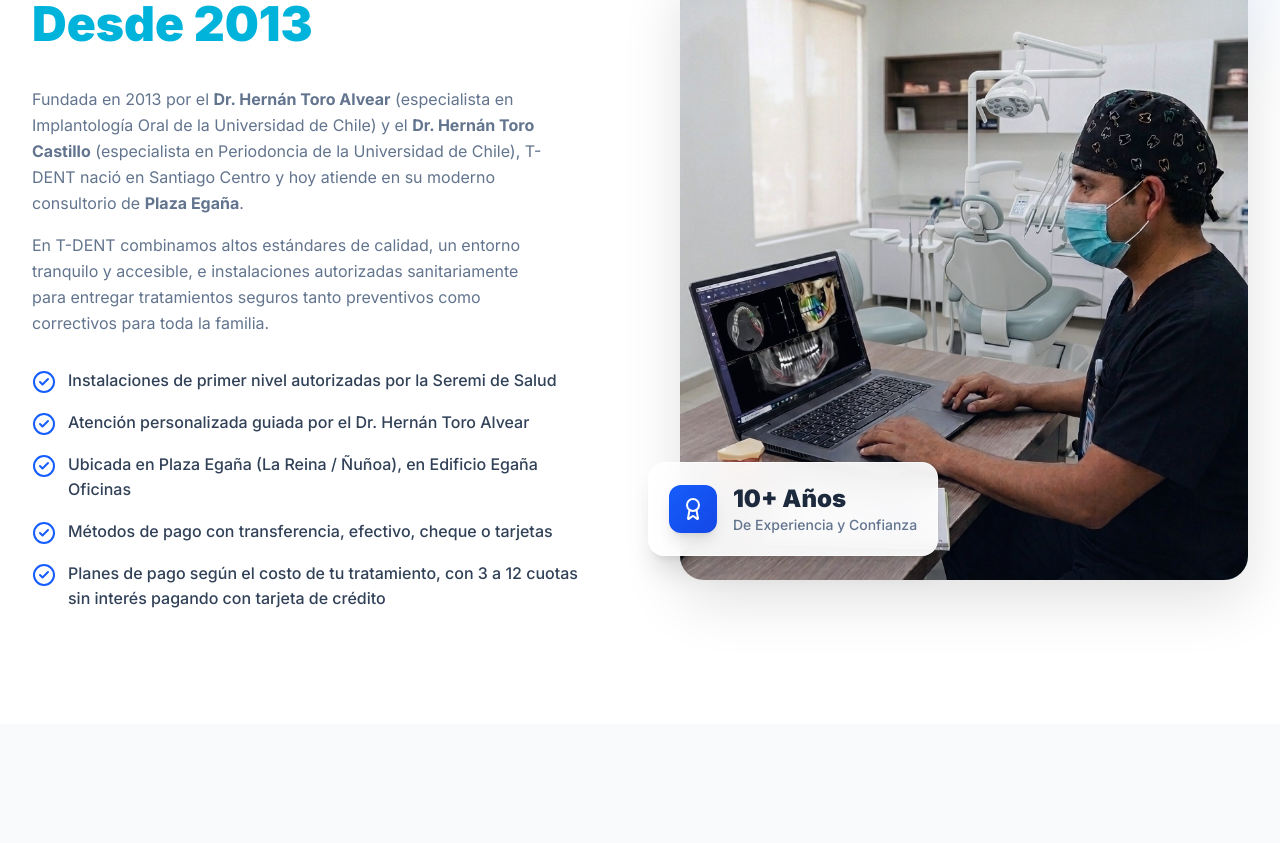
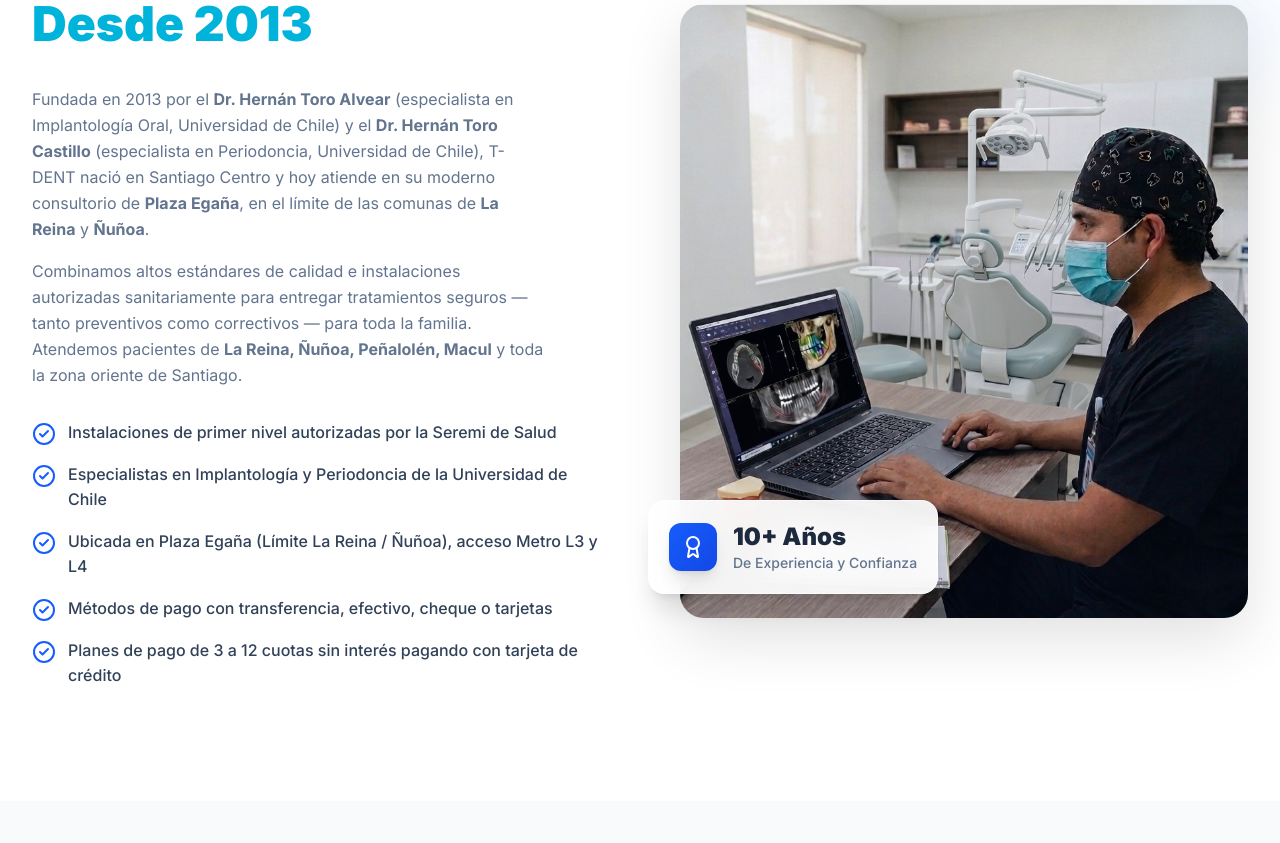
Before and after one commit to xngar/tdent-temp, a Next.js app: page / in a window 1280 px wide. Shown: the part 1222-2065 px from the top of the page. Built offline with nearby package versions, Linux system fonts and the light colour scheme.

Commit message:
feat: implement core UI components, metadata, and SEO structure for T-DENT website

```diff
--- a/src/app/components/Contact.tsx
+++ b/src/app/components/Contact.tsx
@@ -120,7 +120,9 @@
             <p className="text-blue-100 text-sm leading-relaxed font-medium">
               Av. Ossa 235 of 835,
               <br />
-              La Reina, Santiago, Chile
+              Plaza Egaña — La Reina, Santiago
+              <br />
+              <span className="text-blue-200 text-xs">A pasos del Metro L3 y L4</span>
             </p>
           </div>
 
--- a/src/app/components/Footer.tsx
+++ b/src/app/components/Footer.tsx
@@ -96,9 +96,9 @@
             </Link>
 
             <p className="text-white text-sm leading-relaxed max-w-xs">
-              Atención odontológica personalizada y de calidad desde 2013.
-              Ubicados en Plaza Egaña con instalaciones autorizadas por la
-              Seremi de Salud.
+              Clínica dental especializada en Plaza Egaña desde 2013.
+              Especialistas en Implantología y Periodoncia, atendiendo pacientes de
+              <strong className="font-semibold"> La Reina, Ñuñoa, Peñalolén</strong> y toda la zona oriente de Santiago. Instalaciones autorizadas por la Seremi de Salud.
             </p>
 
             {/* Social links */}
--- a/src/app/components/Hero.tsx
+++ b/src/app/components/Hero.tsx
@@ -73,8 +73,8 @@
               <span className="font-semibold text-slate-800">
                 atención personalizada
               </span>{" "}
-              y<span className="gradient-text"> tecnología de vanguardia</span>{" "}
-              en un entorno moderno, tranquilo y accesible.
+              y{" "}<span className="gradient-text">tecnología de vanguardia</span>{" "}
+              en <strong className="text-slate-700">Plaza Egaña, La Reina</strong> — a pasos del Metro, atendiendo pacientes de <strong className="text-slate-700">Ñuñoa, Peñalolén y toda la zona oriente</strong>.
             </p>
 
             {/* Short description */}
--- a/src/app/components/OurApproach.tsx
+++ b/src/app/components/OurApproach.tsx
@@ -4,10 +4,10 @@
 
 const checkItems = [
   "Instalaciones de primer nivel autorizadas por la Seremi de Salud",
-  "Atención personalizada guiada por el Dr. Hernán Toro Alvear",
-  "Ubicada en Plaza Egaña (La Reina / Ñuñoa), en Edificio Egaña Oficinas",
+  "Especialistas en Implantología y Periodoncia de la Universidad de Chile",
+  "Ubicada en Plaza Egaña (Límite La Reina / Ñuñoa), acceso Metro L3 y L4",
   "Métodos de pago con transferencia, efectivo, cheque o tarjetas",
-  "Planes de pago según el costo de tu tratamiento, con 3 a 12 cuotas sin interés pagando con tarjeta de crédito",
+  "Planes de pago de 3 a 12 cuotas sin interés pagando con tarjeta de crédito",
 ];
 
 export default function OurApproach() {
@@ -37,15 +37,14 @@
             <div className="space-y-4 text-slate-500 leading-relaxed max-w-lg">
               <p>
                 Fundada en 2013 por el <strong>Dr. Hernán Toro Alvear</strong>{" "}
-                (especialista en Implantología Oral de la Universidad de Chile) y el <strong>Dr. Hernán Toro Castillo</strong> (especialista en Periodoncia de la Universidad de Chile), T-DENT
+                (especialista en Implantología Oral, Universidad de Chile) y el <strong>Dr. Hernán Toro Castillo</strong> (especialista en Periodoncia, Universidad de Chile), T-DENT
                 nació en Santiago Centro y hoy atiende en su moderno consultorio
-                de <strong>Plaza Egaña</strong>.
+                de <strong>Plaza Egaña</strong>, en el límite de las comunas de <strong>La Reina</strong> y <strong>Ñuñoa</strong>.
               </p>
               <p>
-                En T-DENT combinamos altos estándares de calidad, un entorno tranquilo y
-                accesible, e instalaciones autorizadas sanitariamente para
-                entregar tratamientos seguros tanto preventivos como correctivos
-                para toda la familia.
+                Combinamos altos estándares de calidad e instalaciones autorizadas sanitariamente
+                para entregar tratamientos seguros — tanto preventivos como correctivos —
+                para toda la familia. Atendemos pacientes de <strong>La Reina, Ñuñoa, Peñalolén, Macul</strong> y toda la zona oriente de Santiago.
               </p>
             </div>
 
--- a/src/app/layout.tsx
+++ b/src/app/layout.tsx
@@ -15,20 +15,25 @@
     canonical: "/",
   },
   title: {
-    default: "T-DENT | Clínica Dental Profesional — Tu Sonrisa, Nuestra Pasión",
-    template: "%s | T-DENT Clínica Dental",
+    default: "T-DENT | Clínica Dental en La Reina y Ñuñoa — Plaza Egaña, Santiago",
+    template: "%s | T-DENT Clínica Dental La Reina",
   },
   description:
-    "T-DENT ofrece atención dental de primer nivel: implantes, odontología cosmética, ortodoncia y más. Agenda tu cita hoy y descubre por qué más de 10,000 pacientes confían en nosotros.",
+    "Clínica dental especializada en La Reina y Ñuñoa, Plaza Egaña. Implantología y Periodoncia con especialistas de la U. de Chile. Más de 10 años de experiencia. Agenda tu cita hoy.",
   keywords: [
-    "clínica dental",
+    "clínica dental La Reina",
+    "dentista La Reina",
+    "clínica dental Ñuñoa",
+    "dentista Ñuñoa",
+    "clínica dental Plaza Egaña",
+    "implantes dentales La Reina",
+    "implantes dentales Ñuñoa",
+    "periodoncia La Reina",
+    "urgencia dental La Reina",
+    "blanqueamiento dental La Reina",
     "T-DENT",
-    "dentista",
-    "implantes dentales",
-    "ortodoncia",
-    "odontología cosmética",
-    "blanqueamiento dental",
-    "dentista profesional",
+    "odontología Santiago",
+    "dentista zona oriente Santiago",
   ],
   authors: [{ name: "T-DENT Clínica Dental" }],
   creator: "T-DENT",
@@ -38,9 +43,9 @@
     locale: "es_CL",
     url: "https://clinicatdent.cl",
     siteName: "T-DENT Clínica Dental",
-    title: "T-DENT | Clínica Dental Profesional — Tu Sonrisa, Nuestra Pasión",
+    title: "T-DENT | Clínica Dental en La Reina y Ñuñoa, Plaza Egaña",
     description:
-      "Atención dental experta con la última tecnología. Agenda tu cita en T-DENT hoy.",
+      "Especialistas en implantología y periodoncia en Plaza Egaña, La Reina. Más de 10 años cuidando sonrisas en Santiago. Agenda tu cita hoy.",
     images: [
       {
         url: "https://images.unsplash.com/photo-1629909613654-28e377c37b09?w=1200&h=630&fit=crop",
@@ -52,9 +57,9 @@
   },
   twitter: {
     card: "summary_large_image",
-    title: "T-DENT | Clínica Dental Profesional",
+    title: "T-DENT | Clínica Dental La Reina y Ñuñoa",
     description:
-      "Atención dental experta con la última tecnología. Agenda tu cita en T-DENT hoy.",
+      "Especialistas en implantología y periodoncia en Plaza Egaña, La Reina. Agenda tu cita hoy.",
     images: [
       "https://images.unsplash.com/photo-1629909613654-28e377c37b09?w=1200&h=630&fit=crop",
     ],
@@ -78,7 +83,7 @@
   "@type": "Dentist",
   name: "T-DENT Clínica Dental",
   description:
-    "Clínica dental profesional en La Reina con más de 15,000 tratamientos exitosos.",
+    "Clínica dental especializada en La Reina y Ñuñoa, ubicada en Plaza Egaña (Av. Ossa 235, of. 835). Especialistas en Implantología Oral y Periodoncia graduados de la Universidad de Chile, con más de 10 años y 15,000 tratamientos exitosos atendiendo a pacientes de La Reina, Ñuñoa, Peñalolén y toda la zona oriente de Santiago.",
   url: "https://clinicatdent.cl",
   image: "https://clinicatdent.cl/foto-interior.clinica.webp",
   sameAs: [
--- a/src/app/sitemap.ts
+++ b/src/app/sitemap.ts
@@ -7,7 +7,7 @@
     {
       url: baseUrl,
       lastModified: new Date(),
-      changeFrequency: "monthly",
+      changeFrequency: "weekly",
       priority: 1,
     },
     {
```
